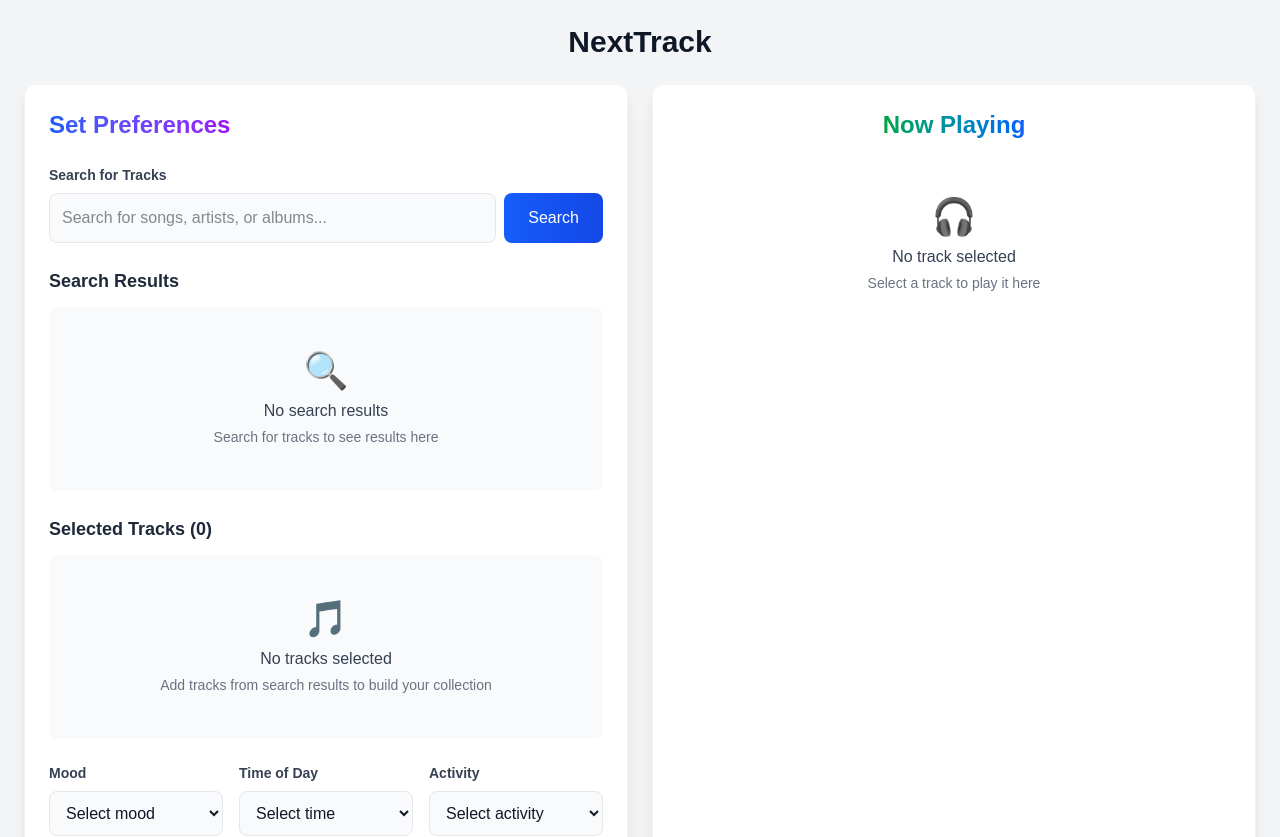
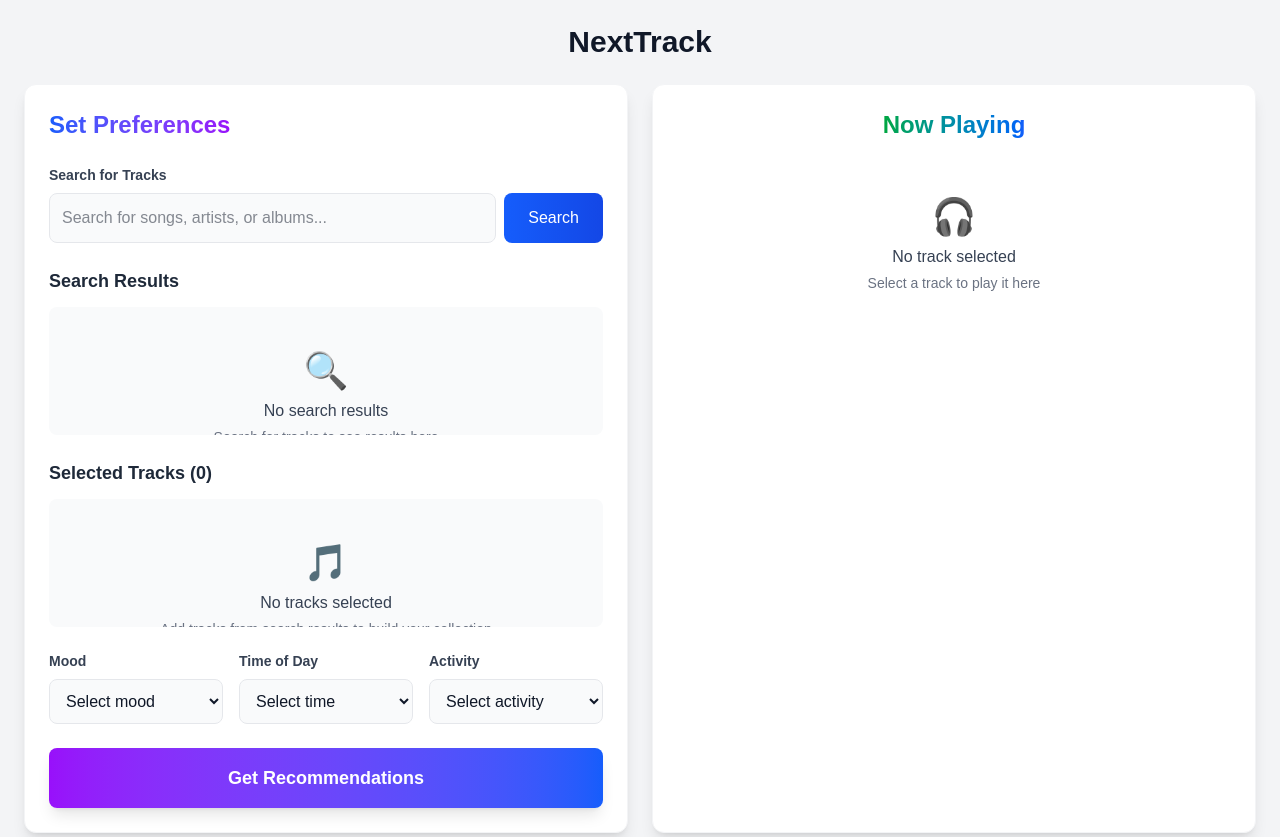
Before and after one commit to zayLatt25/NextTrack, a Next.js app: page / in a window 1280 px wide. Shown: the top 837 px of the page. Built offline with nearby package versions, Linux system fonts and the light colour scheme.

Commit message:
made set preferences shorter

```diff
--- a/src/app/page.tsx
+++ b/src/app/page.tsx
@@ -183,7 +183,7 @@ export default function Home() {
       {/* Main Content Grid */}
       <div className="grid grid-cols-1 md:grid-cols-2 gap-6">
         {/* Recommendation Form */}
-        <div className="p-6 bg-white rounded-xl shadow-lg min-h-[700px] border border-gray-100">
+        <div className="p-6 bg-white rounded-xl shadow-lg min-h-[400px] border border-gray-100">
           <h2 className="text-2xl font-bold mb-6 text-gray-900 flex items-center">
             <span className="bg-gradient-to-r from-blue-600 to-purple-600 bg-clip-text text-transparent">Set Preferences</span>
           </h2>
@@ -222,7 +222,7 @@ export default function Home() {
           {/* Search Results */}
           <div className="mb-6">
             <h3 className="text-lg font-semibold text-gray-800 mb-3">Search Results</h3>
-            <div className="max-h-48 overflow-y-auto space-y-2 bg-gray-50 rounded-lg p-3">
+            <div className="max-h-32 overflow-y-auto space-y-2 bg-gray-50 rounded-lg p-3">
               {searchLoading ? (
                 <div className="space-y-2">
                   {Array.from({ length: 3 }).map((_, index) => (
@@ -264,7 +264,7 @@ export default function Home() {
           {/* Selected Tracks */}
           <div className="mb-6">
             <h3 className="text-lg font-semibold text-gray-800 mb-3">Selected Tracks ({selectedTracks.length})</h3>
-            <div className="max-h-48 overflow-y-auto space-y-2 bg-gray-50 rounded-lg p-3">
+            <div className="max-h-32 overflow-y-auto space-y-2 bg-gray-50 rounded-lg p-3">
               {selectedTracks.length > 0 ? (
                 selectedTracks.map((track) => (
                   <div
```
